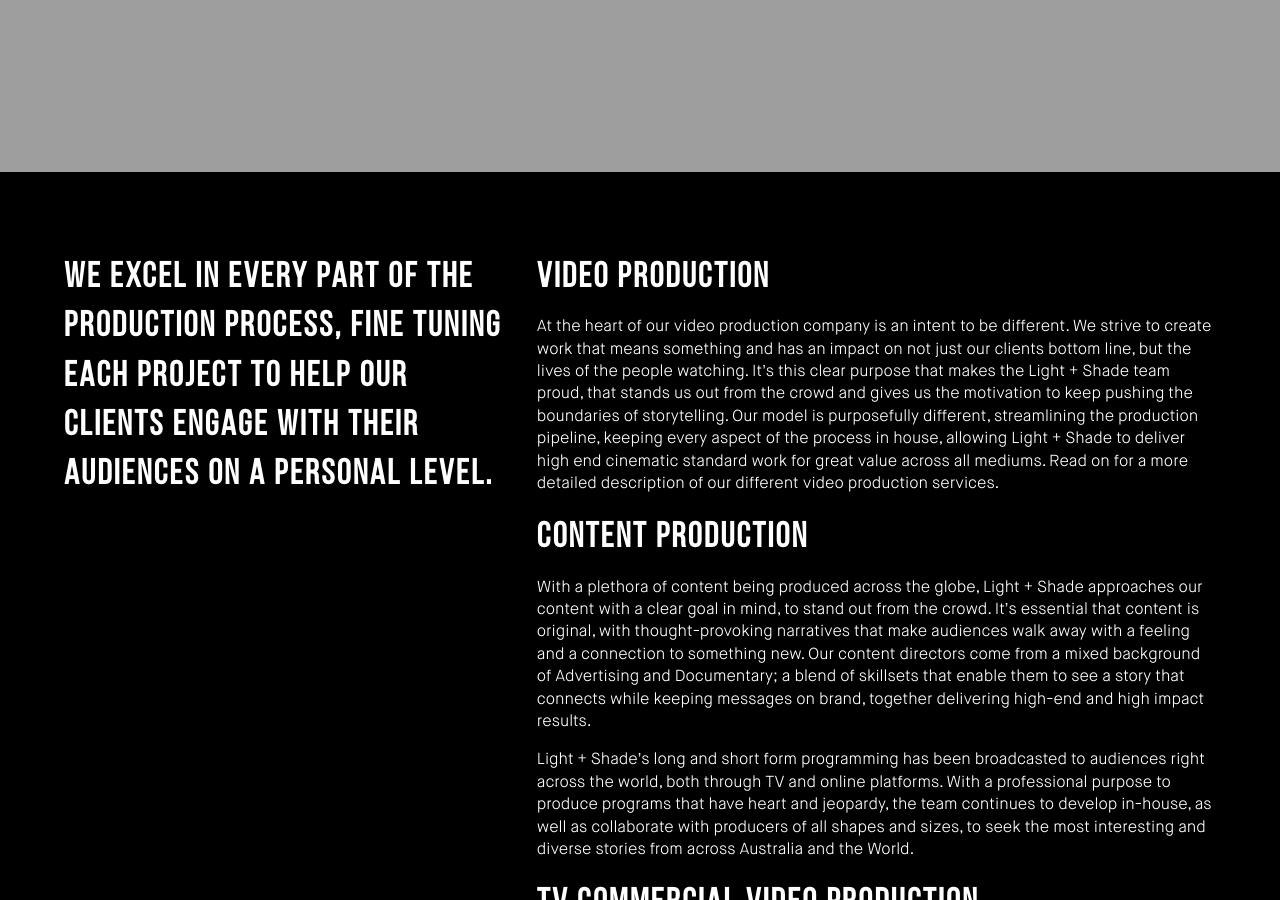
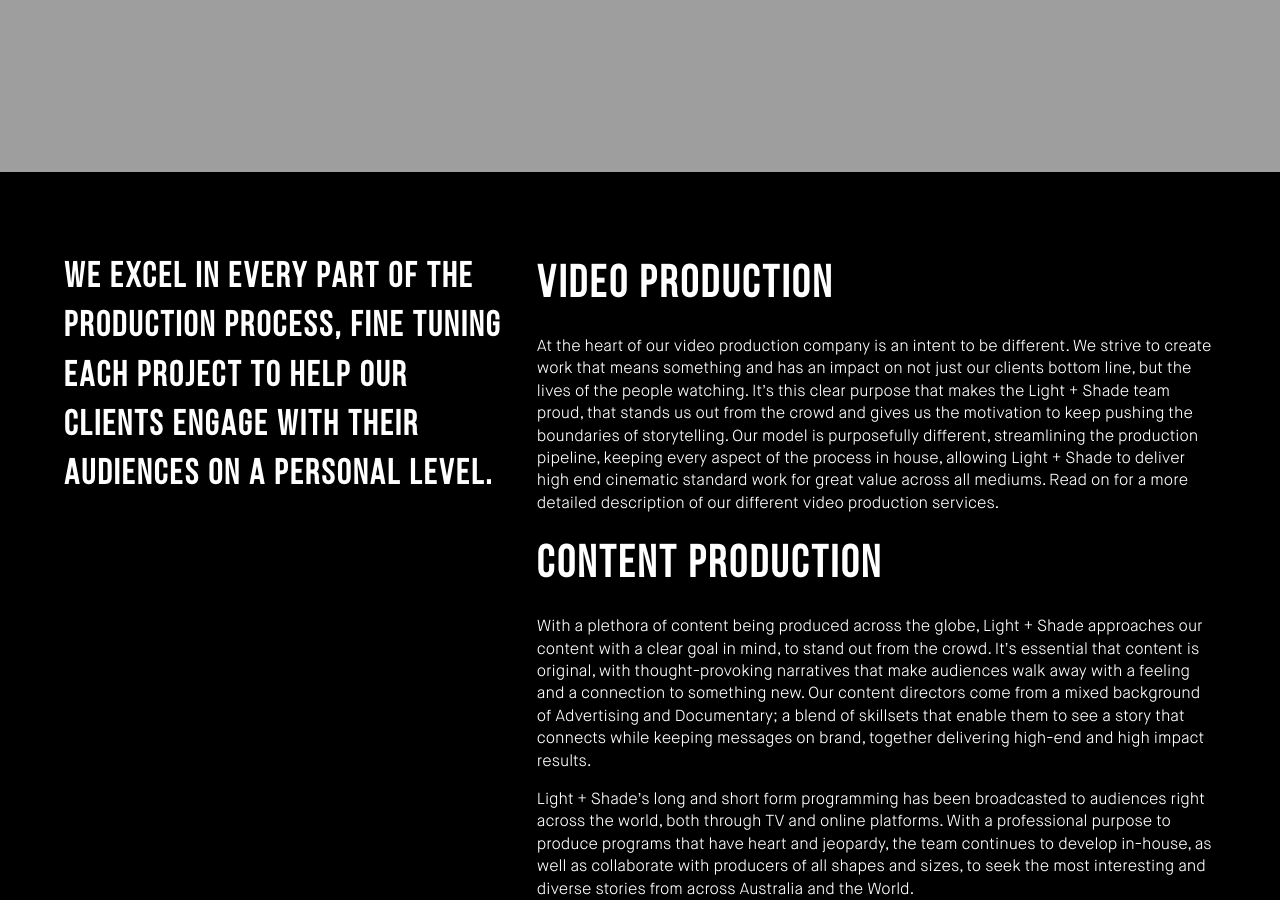
Before and after one commit to dsrb/lightandshademedia, a Jekyll site: the page built from pages/video-production.markdown, in a window 1280 px wide and 900 px high, scrolled down 853 px. Built offline with Jekyll 4.4.1, drawn with Linux system fonts in a browser that asks for light colours; Markdown is read by kramdown in place of the engine named in the settings.

Commit message:
Updated Video Production

```diff
--- a/pages/video-production.markdown
+++ b/pages/video-production.markdown
@@ -9,34 +9,34 @@ subheading: WE EXCEL IN EVERY PART OF THE PRODUCTION PROCESS, FINE TUNING EACH P
 layout: about-layout
 ---
 
-###Video Production
+## Video Production
 
-At the heart of our video production company is an intent to be different. We strive to create work that means something and has an impact on not just our clients bottom line, but the lives of the people watching. It’s this clear purpose that makes the Light + Shade team proud, that stands us out from the crowd and gives us the motivation to keep pushing the boundaries of storytelling. Our model is purposefully different, streamlining the production pipeline, keeping every aspect of the process in house, allowing Light + Shade to deliver high end cinematic standard work for great value across all mediums. Read on for a more detailed description of our different video production services.
+At the heart of our video production company is an intent to be different. We strive to create work that means something and has an impact on not just our clients bottom line, but the lives of the people watching. It’s this clear purpose that makes the Light \+ Shade team proud, that stands us out from the crowd and gives us the motivation to keep pushing the boundaries of storytelling. Our model is purposefully different, streamlining the production pipeline, keeping every aspect of the process in house, allowing Light \+ Shade to deliver high end cinematic standard work for great value across all mediums. Read on for a more detailed description of our different video production services.
 
-###Content Production
+## Content Production
 
-With a plethora of content being produced across the globe, Light + Shade approaches our content with a clear goal in mind, to stand out from the crowd. It’s essential that content is original, with thought-provoking narratives that make audiences walk away with a feeling and a connection to something new. Our content directors come from a mixed background of Advertising and Documentary; a blend of skillsets that enable them to see a story that connects while keeping messages on brand, together delivering high-end and high impact results.
+With a plethora of content being produced across the globe, Light \+ Shade approaches our content with a clear goal in mind, to stand out from the crowd. It’s essential that content is original, with thought-provoking narratives that make audiences walk away with a feeling and a connection to something new. Our content directors come from a mixed background of Advertising and Documentary; a blend of skillsets that enable them to see a story that connects while keeping messages on brand, together delivering high-end and high impact results.
 
-Light + Shade’s long and short form programming has been broadcasted to audiences right across the world, both through TV and online platforms. With a professional purpose to produce programs that have heart and jeopardy, the team continues to develop in-house, as well as collaborate with producers of all shapes and sizes, to seek the most interesting and diverse stories from across Australia and the World.
+Light \+ Shade’s long and short form programming has been broadcasted to audiences right across the world, both through TV and online platforms. With a professional purpose to produce programs that have heart and jeopardy, the team continues to develop in-house, as well as collaborate with producers of all shapes and sizes, to seek the most interesting and diverse stories from across Australia and the World.
 
-###TV Commercial Video Production
+## TV Commercial Video Production
 
-Light + Shade’s Television Commercial Production spans many different genres, from dramatic through to tech based, human narrative and comedy. Our production pipeline is optimised for large resolution up to 8K and can deliver to any format required on any medium. From Pre-Production through to Post Production, every aspect is carried out under the one roof through well developed and maintained processes.
+Light \+ Shade’s Television Commercial Production spans many different genres, from dramatic through to tech based, human narrative and comedy. Our production pipeline is optimised for large resolution up to 8K and can deliver to any format required on any medium. From Pre-Production through to Post Production, every aspect is carried out under the one roof through well developed and maintained processes.
 
-###Corporate Video Production
+## Corporate Video Production
 
-Corporate Video Production has become a great communication tool for companies wishing to reach their customers or staff just about anywhere. Light + Shade’s focus is to guide companies through the production process, being upfront and open with communication to ensure all stakeholders are fully informed along the creative journey. With an aim to produce original, thought provoking pieces for clients, we handle every aspect of the production. This enables us to deliver corporate video production to our clients that is not just a piece of media, but one that reaches and engages with their audience, delivering strong outcomes.
+Corporate Video Production has become a great communication tool for companies wishing to reach their customers or staff just about anywhere. Light \+ Shade’s focus is to guide companies through the production process, being upfront and open with communication to ensure all stakeholders are fully informed along the creative journey. With an aim to produce original, thought provoking pieces for clients, we handle every aspect of the production. This enables us to deliver corporate video production to our clients that is not just a piece of media, but one that reaches and engages with their audience, delivering strong outcomes.
 
-###Our Journey in Video Production: From Brisbane to Melbourne and Sydney
+## Our Journey in Video Production: From Brisbane to Melbourne and Sydney
 
-Light + Shade started from Humble beginnings in Brisbane. Founders and Directors Josh Zaini and Matt Bamkin came from a Television Background and started a company that took their storytelling experience and applied it to narrative-based advertising. From there the company grew and moved into more traditional TVC production, and shortly after into long form TV. With a strong development and creative focus, the pair pushed the business to ensure that everything that Light + Shade produced reached its maximum potential. Light + Shade has now been running for over five years and has been based in its new headquarters in Bowen Hills for two. All under the one roof, Light + Shade operates its full in-house Production work flow, built by some of the best creative, production and tech staff to offer clients a one stop shop for all their Video Production needs.
+Light \+ Shade started from Humble beginnings in Brisbane. Founders and Directors Josh Zaini and Matt Bamkin came from a Television Background and started a company that took their storytelling experience and applied it to narrative-based advertising. From there the company grew and moved into more traditional TVC production, and shortly after into long form TV. With a strong development and creative focus, the pair pushed the business to ensure that everything that Light \+ Shade produced reached its maximum potential. Light \+ Shade has now been running for over five years and has been based in its new headquarters in Bowen Hills for two. All under the one roof, Light \+ Shade operates its full in-house Production work flow, built by some of the best creative, production and tech staff to offer clients a one stop shop for all their Video Production needs.
 
-With success in Brisbane, Light + Shade spread its wings to Melbourne and Sydney. This move was not driven by any mission to become a big business, but rather to seek the highest possible standards of work and collaborators in Australia. Now with offices and production facilities in all the capital cities down Australia’s east coast, Light + Shade is able to offer agencies, networks and direct clients with local, personalised service and production, along with access to a huge array of directors. With the pursuit of producing great original work in mind, we are on a nationwide search for the best people to collaborate with, and to produce well-executed and talked about communications that all stakeholders can be proud of.
+With success in Brisbane, Light \+ Shade spread its wings to Melbourne and Sydney. This move was not driven by any mission to become a big business, but rather to seek the highest possible standards of work and collaborators in Australia. Now with offices and production facilities in all the capital cities down Australia’s east coast, Light \+ Shade is able to offer agencies, networks and direct clients with local, personalised service and production, along with access to a huge array of directors. With the pursuit of producing great original work in mind, we are on a nationwide search for the best people to collaborate with, and to produce well-executed and talked about communications that all stakeholders can be proud of.
 
-###Our use of technologies and complementary offerings
+## Our use of technologies and complementary offerings
 
-Technology never stops, and Light + Shade prides itself on being there on the frontiers of technological advancement. In all the work we produce, new technologies are learned and incorporated to suit each project, from the initial creative to the camera department and into post, we never stop pushing, keeping our clients on the cutting edge. With this push, Light + Shade are now proud to offer Virtual and Augmented reality in house.
+Technology never stops, and Light \+ Shade prides itself on being there on the frontiers of technological advancement. In all the work we produce, new technologies are learned and incorporated to suit each project, from the initial creative to the camera department and into post, we never stop pushing, keeping our clients on the cutting edge. With this push, Light \+ Shade are now proud to offer Virtual and Augmented reality in house.
 
-Aerial filming has recently been changed forever by the introduction of Drones. Light + Shade has full CASA accredited pilots capable of flying drones of any size with payloads of up to 20 kilograms. To complement this, the traditional use of helicopters is also available through Light + Shade, from simple out-of-the-door shots to using the Cineflex gimbal system for high-end film production.
+Aerial filming has recently been changed forever by the introduction of Drones. Light \+ Shade has full CASA accredited pilots capable of flying drones of any size with payloads of up to 20 kilograms. To complement this, the traditional use of helicopters is also available through Light \+ Shade, from simple out-of-the-door shots to using the Cineflex gimbal system for high-end film production.
 
-With the addition of new collaborators, we now offer stills photography through the addition of several Directors and Cinematographers that began their careers and specialise in stills. Produced by our in-house producers and available alongside our film production pipeline or as a standalone offering, the Stills component complements Light + Shade’s existing business, and positions us as a truly comprehensive media house. Photography offered spans advertising, corporate and magazine with a full suite of re-touching and finishing also available.
+With the addition of new collaborators, we now offer stills photography through the addition of several Directors and Cinematographers that began their careers and specialise in stills. Produced by our in-house producers and available alongside our film production pipeline or as a standalone offering, the Stills component complements Light \+ Shade’s existing business, and positions us as a truly comprehensive media house. Photography offered spans advertising, corporate and magazine with a full suite of re-touching and finishing also available.
```
